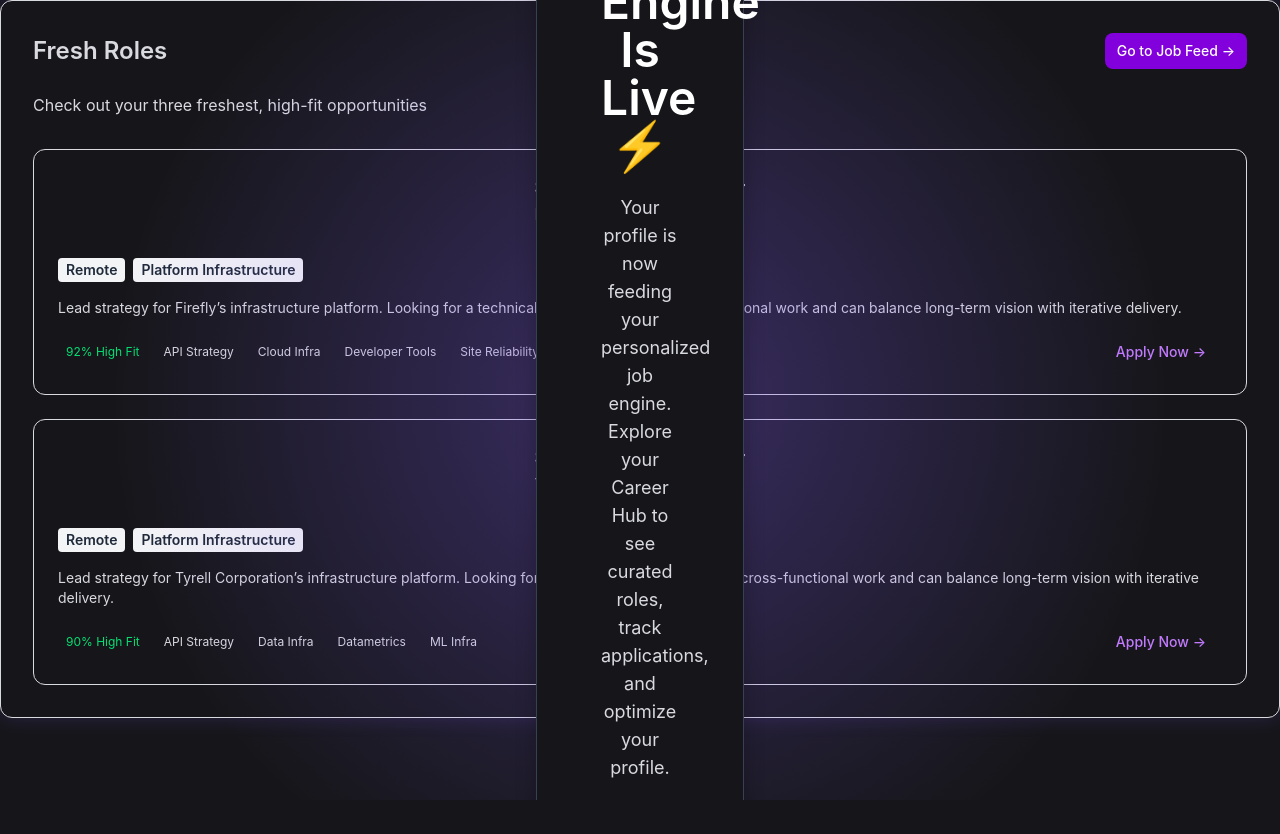
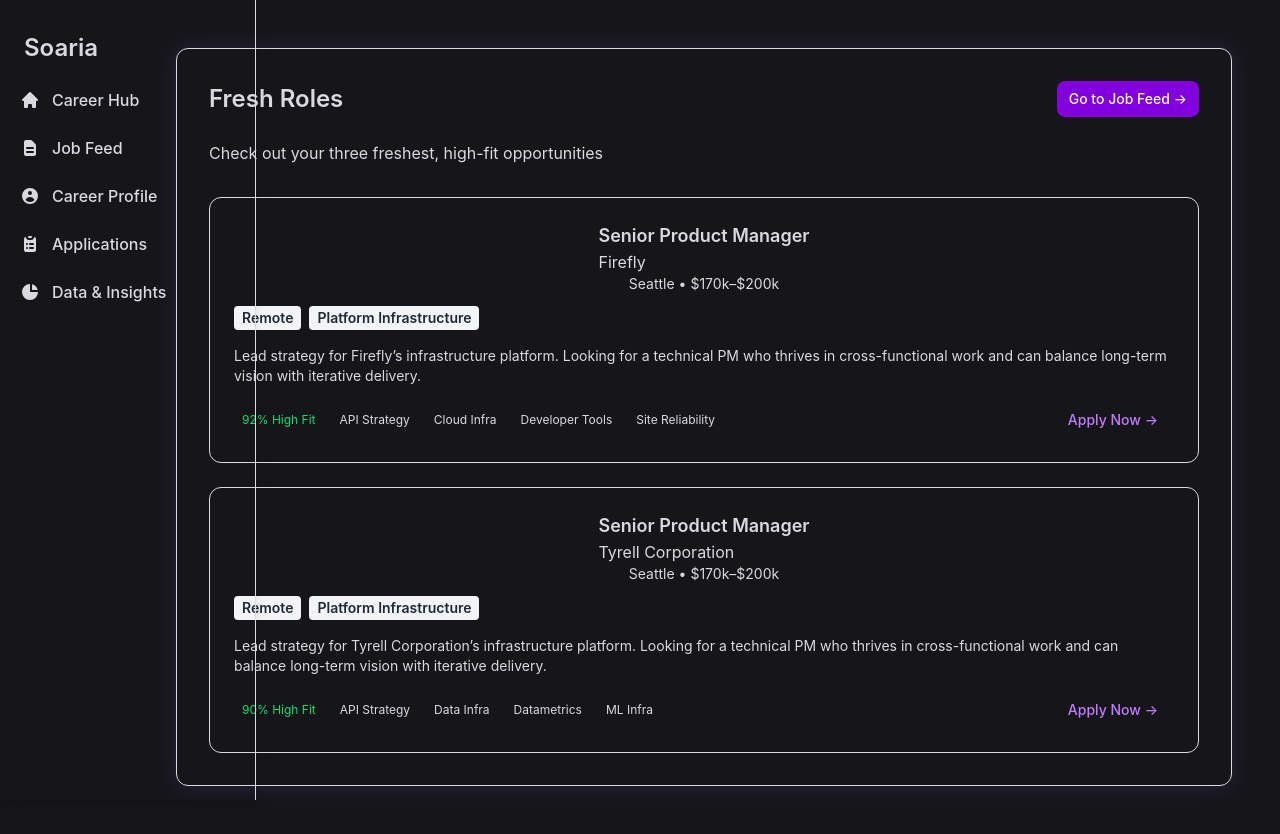
Before and after one commit to Soaria-pro/soaria-web, a Next.js app: page /careerhub in a window 1280 px wide. Before the commit the page ends 800 px from the top, so only its background shows below. Built offline with nearby package versions, Linux system fonts and the light colour scheme.

Commit message:
[ui] Refactor sidebar layout and mobile overlay behavior

```diff
--- /dev/null
+++ b/app/ClientProviders.tsx
@@ -0,0 +1,16 @@
+"use client";
+
+import { useEffect } from "react";
+
+export default function ClientProviders({
+  children,
+}: {
+  children: React.ReactNode;
+}) {
+  // ✅ Initialize Flowbite only after hydration
+  useEffect(() => {
+    import("flowbite");
+  }, []);
+
+  return <>{children}</>;
+}
--- a/app/careerhub/page.tsx
+++ b/app/careerhub/page.tsx
@@ -1,27 +1,24 @@
 "use client";
 
-import { useState } from "react";
 import SidebarNav from "@/components/careerhub/SidebarNav";
 import CareerHubMain from "@/components/careerhub/CareerHubMain";
-import Launch from "@/components/careerhub/Launch";
 
 export default function CareerHubPage() {
-  const [showLaunch, setShowLaunch] = useState(true);
-
   return (
-    <div className="flex min-h-screen bg-background text-foreground relative overflow-hidden">
-      {/* Persistent Sidebar */}
+    <div className="min-h-screen bg-background text-foreground relative">
       <SidebarNav />
 
-      {/* Main content area */}
-      <div className="flex-1 relative overflow-hidden">
+      {/* Main content */}
+      <main
+        className="
+          ml-[10%]
+          p-4 md:p-10
+          relative
+          z-0
+        "
+      >
         <CareerHubMain />
-
-        {/* Launch overlay on top of main content */}
-        {showLaunch && (
-          <Launch onClose={() => setShowLaunch(false)} />
-        )}
-      </div>
+      </main>
     </div>
   );
 }
--- a/app/layout.tsx
+++ b/app/layout.tsx
@@ -1,8 +1,10 @@
 import type { Metadata } from "next";
 import localFont from "next/font/local";
 import "./globals.css";
-import { Analytics } from '@vercel/analytics/next';
+import { Analytics } from "@vercel/analytics/next";
+import ClientProviders from "./ClientProviders";
 
+// Fonts
 const satoshi = localFont({
   src: [
     {
@@ -21,12 +23,17 @@ export const metadata: Metadata = {
   description: "Better fit jobs, faster. Watch your career Soar 🚀",
 };
 
-export default function RootLayout({ children }: { children: React.ReactNode }) {
+export default function RootLayout({
+  children,
+}: {
+  children: React.ReactNode;
+}) {
   return (
     <html lang="en" className={satoshi.className}>
       <body className="antialiased font-sans bg-background text-foreground">
-        {children}
-          <Analytics />
+        {/* 👇 Flowbite + client-only logic loads here */}
+        <ClientProviders>{children}</ClientProviders>
+        <Analytics />
       </body>
     </html>
   );
--- a/components/careerhub/CareerHubMain.tsx
+++ b/components/careerhub/CareerHubMain.tsx
@@ -1,6 +1,5 @@
 "use client";
 
-import SidebarNav from "@/components/careerhub/SidebarNav";
 import JobCard from "@/components/careerhub/JobCard";
 import { Button } from "flowbite-react";
 
@@ -29,10 +28,7 @@ export default function CareerHubMain() {
   ];
 
   return (
-    <div className="flex min-h-screen bg-background text-foreground">
-      <SidebarNav />
-
-      <main className="flex-1 p-10">
+    <main className="p-8 w-2xl">
       <div className="bg-background/40 border border-white/10 rounded-xl p-8 shadow-[0_0_20px_rgba(127,90,240,0.2)]">
         <div className="flex items-center justify-between mb-6">
           <h2 className="text-2xl font-semibold">Fresh Roles</h2>
@@ -52,6 +48,5 @@ export default function CareerHubMain() {
         </div>
       </div>
     </main>
-    </div>
   );
 }
--- a/components/careerhub/SidebarNav.tsx
+++ b/components/careerhub/SidebarNav.tsx
@@ -1,31 +1,126 @@
 "use client";
 
-import { Briefcase, User, FileText, Database, LayoutDashboard } from "lucide-react";
+import { useState, useEffect } from "react";
 import Link from "next/link";
-
-const navItems = [
-  { label: "Career Hub", icon: LayoutDashboard },
-  { label: "Job Feed", icon: Briefcase },
-  { label: "Career Profile", icon: User },
-  { label: "Applications", icon: FileText },
-  { label: "Data & Insights", icon: Database },
-];
+import {
+  HiHome,
+  HiDocumentText,
+  HiUserCircle,
+  HiClipboardList,
+  HiChartPie,
+  HiMenuAlt2,
+  HiX,
+} from "react-icons/hi";
 
 export default function SidebarNav() {
+  const [isMobile, setIsMobile] = useState(false);
+  const [isOpen, setIsOpen] = useState(false);
+
+  useEffect(() => {
+    const handleResize = () => {
+      const mobile = window.innerWidth < 768;
+      setIsMobile(mobile);
+      setIsOpen(!mobile); // open by default on desktop, closed on mobile
+    };
+
+    handleResize();
+    window.addEventListener("resize", handleResize);
+    return () => window.removeEventListener("resize", handleResize);
+  }, []);
+
+  const toggleSidebar = () => setIsOpen((prev) => !prev);
+
   return (
-    <aside className="w-64 bg-background/60 backdrop-blur-lg border-r border-white/10 p-6 hidden md:block">
-      <h2 className="text-xl font-semibold mb-8 text-purple-400">Soaria</h2>
-      <ul className="space-y-4">
-        {navItems.map(({ label, icon: Icon }) => (
-          <li
-            key={label}
-            className="flex items-center space-x-3 text-foreground/80 hover:text-purple-400 transition"
-          >
-            <Icon className="w-5 h-5" />
-            <Link href="#">{label}</Link>
-          </li>
-        ))}
-      </ul>
-    </aside>
+    <>
+      {/* 🔹 Mobile Toggle Button (hidden on md+) */}
+      {isMobile && (
+        <button
+          onClick={toggleSidebar}
+          type="button"
+          className="inline-flex items-center p-2 mt-2 ms-3 text-sm text-gray-400 rounded-lg hover:bg-gray-800 focus:outline-none focus:ring-2 focus:ring-gray-700 md:hidden"
+        >
+          {isOpen ? <HiX className="w-6 h-6" /> : <HiMenuAlt2 className="w-6 h-6" />}
+          <span className="sr-only">Toggle sidebar</span>
+        </button>
+      )}
+
+      {/* 🔹 Sidebar */}
+      <aside
+        className={`${
+          isMobile
+            ? `absolute top-0 left-0 z-40 w-64 h-screen ${
+                isOpen ? "block" : "hidden"
+              }`
+            : "absolute top-0 left-0 z-30 w-64 h-screen"
+        }
+        bg-background/90 backdrop-blur-lg border-r border-white/10 shadow-lg`}
+      >
+        <div className="h-full px-3 py-4 overflow-y-auto">
+          <h2 className="px-3 py-4 text-2xl font-semibold text-foreground">
+            Soaria
+          </h2>
+
+          <ul className="space-y-2 font-medium text-foreground/80">
+            <li>
+              <Link
+                href="/careerhub"
+                className="flex items-center p-2 rounded-lg hover:bg-white/5"
+              >
+                <HiHome className="w-5 h-5 text-foreground/60" />
+                <span className="ms-3">Career Hub</span>
+              </Link>
+            </li>
+
+            <li>
+              <Link
+                href="/careerhub/jobs"
+                className="flex items-center p-2 rounded-lg hover:bg-white/5"
+              >
+                <HiDocumentText className="w-5 h-5 text-foreground/60" />
+                <span className="ms-3">Job Feed</span>
+              </Link>
+            </li>
+
+            <li>
+              <Link
+                href="/careerhub/profile"
+                className="flex items-center p-2 rounded-lg hover:bg-white/5"
+              >
+                <HiUserCircle className="w-5 h-5 text-foreground/60" />
+                <span className="ms-3">Career Profile</span>
+              </Link>
+            </li>
+
+            <li>
+              <Link
+                href="/careerhub/applications"
+                className="flex items-center p-2 rounded-lg hover:bg-white/5"
+              >
+                <HiClipboardList className="w-5 h-5 text-foreground/60" />
+                <span className="ms-3">Applications</span>
+              </Link>
+            </li>
+
+            <li>
+              <Link
+                href="/careerhub/insights"
+                className="flex items-center p-2 rounded-lg hover:bg-white/5"
+              >
+                <HiChartPie className="w-5 h-5 text-foreground/60" />
+                <span className="ms-3">Data & Insights</span>
+              </Link>
+            </li>
+          </ul>
+        </div>
+      </aside>
+
+      {/* 🔹 Overlay only on mobile */}
+      {isMobile && isOpen && (
+        <div
+          onClick={toggleSidebar}
+          className="fixed inset-0 bg-black/40 backdrop-blur-sm md:hidden"
+        />
+      )}
+    </>
   );
 }
--- a/package.json
+++ b/package.json
@@ -18,7 +18,8 @@
     "next": "15.5.4",
     "react": "19.1.0",
     "react-dom": "19.1.0",
-    "react-hook-form": "^7.65.0"
+    "react-hook-form": "^7.65.0",
+    "react-icons": "^5.5.0"
   },
   "devDependencies": {
     "@eslint/eslintrc": "^3",
```
Also changed, not shown: 1 other file (tests, documents, lock files or other folders). Lines whose indentation alone changed are shown as unchanged.
